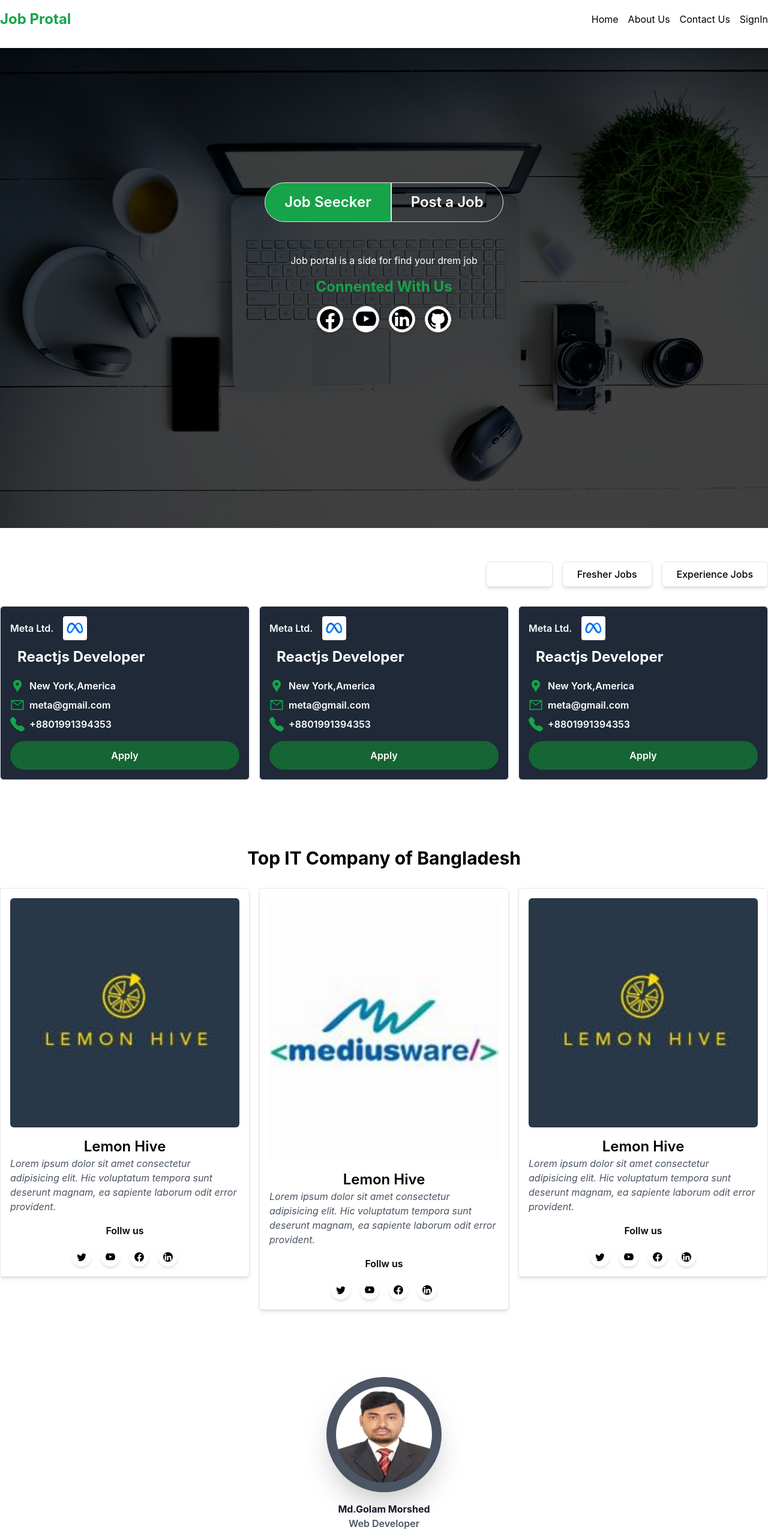
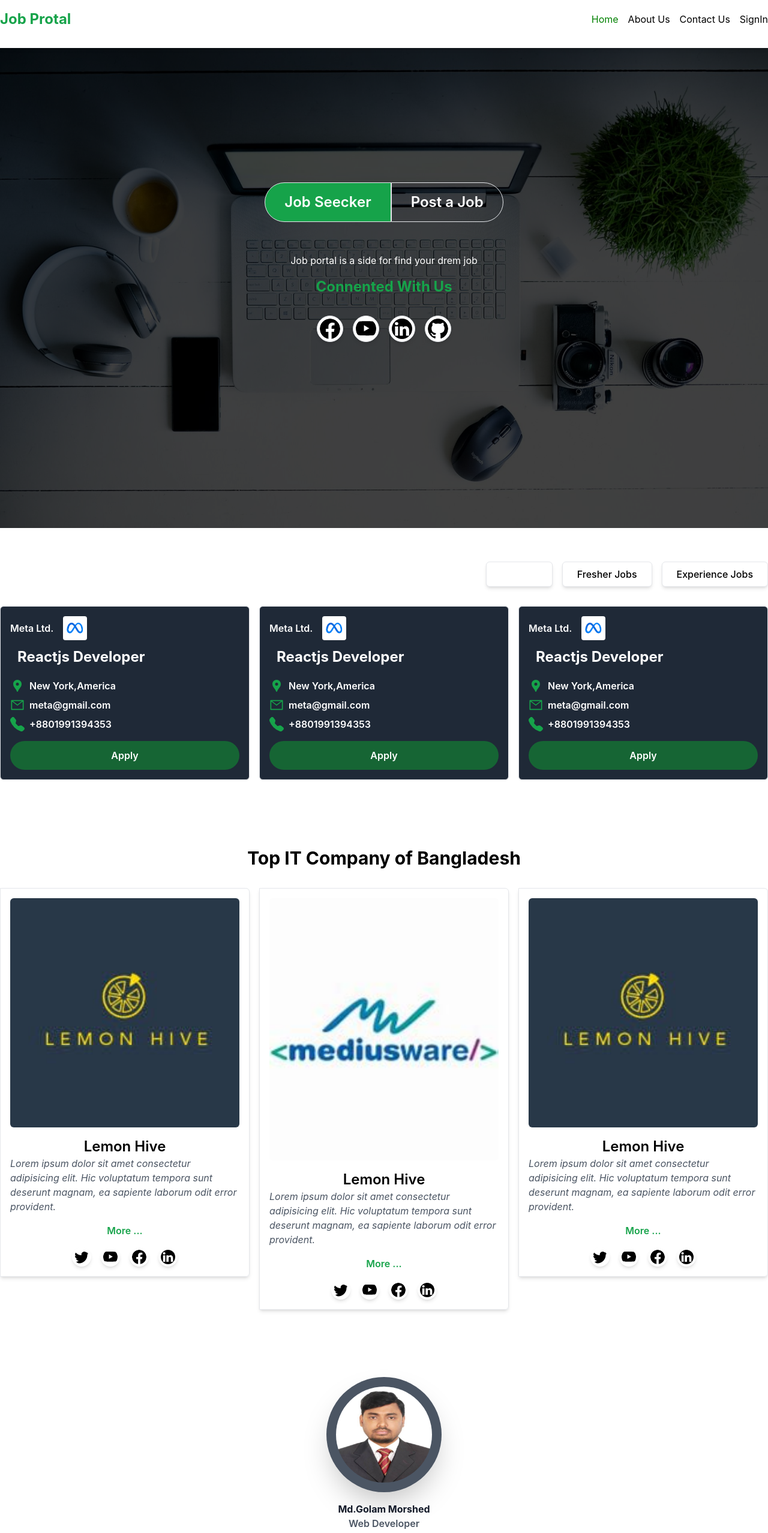
Before and after one commit to morshed0099/jobportal, a React (Create React App) app: page / in a window 1280 px wide. Shown: the top 2555 px of the page at 60% size. Built offline with nearby package versions, Linux system fonts and the light colour scheme; no server answers.

Commit message:
active route color set and job details and company details page create

```diff
--- a/src/Components/ItCompany.js
+++ b/src/Components/ItCompany.js
@@ -3,9 +3,11 @@ import React from 'react';
 import { BsFacebook, BsLinkedin, BsTwitter, BsYoutube } from 'react-icons/bs'
 import { Link } from 'react-router-dom';
 
+
 const ItCompany = ({imagesrc,companyName,description,twitter,youtube,facebook,linkedin}) => {
+
+    const id="03"
     return (
-
             <div>
                 <div className='mt-8 border shadow-md rounded-e-md p-4'>
                     <div>
@@ -22,20 +24,20 @@ const ItCompany = ({imagesrc,companyName,description,twitter,youtube,facebook,li
                         </p>
                     </div>
                     <div>
-                        <h5 className='text-1xl mt-4 text-center font-semibold'>Follw us</h5>
+                       <Link to={`/companydetails/${id}`}> <h5 className='text-1xl mt-4 text-center text-green-600 cursor-pointer font-semibold'>More ...</h5></Link>
                     </div>
                     <div className='flex justify-center gap-4 mt-4'>
                         <Link to='#'>
-                            <BsTwitter className='w-8 h-8 bg-white hover:text-green-600 duration-1000 transition shadow-md rounded-full p-2' size={24} />
+                            <BsTwitter className='w-8 h-8 bg-white hover:text-green-600 duration-1000 transition shadow-md rounded-full p-1' size={34} />
                         </Link>
                         <Link to='#'>
-                            <BsYoutube className='w-8 h-8 bg-white hover:text-green-600 duration-1000 transition shadow-md rounded-full p-2' size={24} />
+                            <BsYoutube className='w-8 h-8 bg-white hover:text-green-600 duration-1000 transition shadow-md rounded-full p-1' size={34} />
                         </Link>
                         <Link to='#'>
-                            <BsFacebook className='w-8 h-8 bg-white hover:text-green-600 duration-1000 transition shadow-md rounded-full p-2' size={24} />
+                            <BsFacebook className='w-8 h-8 bg-white hover:text-green-600 duration-1000 transition shadow-md rounded-full p-1' size={34} />
                         </Link>
                         <Link>
-                            <BsLinkedin className='w-8 h-8 bg-white hover:text-green-600 duration-1000 transition shadow-md rounded-full p-2' size={24} />
+                            <BsLinkedin className='w-8 h-8 bg-white hover:text-green-600 duration-1000 transition shadow-md rounded-full p-1' size={34} />
                         </Link>
                     </div>
                 </div>
--- a/src/Components/Navbar.js
+++ b/src/Components/Navbar.js
@@ -15,10 +15,10 @@ const Navbar = () => {
                         <h2 className='text-2xl font-bold text-green-600'>Job Protal</h2>
                     </div>
                     <div className='flex flex-row gap-4'>
-                        <NavLink to='/'>Home</NavLink>
+                        <NavLink className={`isactive ?"active":"" `} to='/'>Home</NavLink>
                         <NavLink to='/about'>About Us</NavLink>
-                        <NavLink to='/contact '>Contact Us</NavLink>
-                        <NavLink to='/signin'>SignIn</NavLink>
+                        <NavLink  to='/contact '>Contact Us</NavLink>
+                        <NavLink  to='/signin'>SignIn</NavLink>
                     </div>
                 </div>
 
@@ -28,7 +28,7 @@ const Navbar = () => {
                     <div>
                         <GiHamburgerMenu onClick={()=>setToggle(!toggale)} size={24} color='green' className='hover:opacity-75 transition w-10 h-10 p-2 rounded-full shadow-md ' />
                     </div>
-                    <div className={`flex gap-4 z-50 flex-col duration-500 ease-linear  py-8 left-0  w-full bg-gray-700 items-center absolute ${ !toggale ? "top-[-300px]":'top-[0px] min-h-full' }`}>
+                    <div className={`flex gap-4 z-50 flex-col duration-500 ease-linear   py-8 left-0  w-full bg-gray-700 items-center absolute ${ !toggale ? "top-[-300px]":'top-[0px] min-h-screen' }`}>
                         <div>
                             <h2 className='text-2xl font-bold text-green-600'>Job Protal</h2>
                         </div>
--- a/src/Components/jobs.js
+++ b/src/Components/jobs.js
@@ -2,9 +2,11 @@ import React from 'react';
 import { MdLocationPin } from 'react-icons/md'
 import { AiOutlineMail } from 'react-icons/ai'
 import { BsFillTelephoneFill } from 'react-icons/bs'
+import { Link } from 'react-router-dom';
 
 
 const jobs = ({ title, companyName, companyLogo, location, email, phoneNumber }) => {
+    const id='02'
     return (
         <div>
             <div className='p-4 mt-8 border rounded-md shadow-sm bg-gray-800 text-white hover:bg-gray-900 duration-1000 transition '>
@@ -26,7 +28,7 @@ const jobs = ({ title, companyName, companyLogo, location, email, phoneNumber })
                     <BsFillTelephoneFill size={24} className='text-green-600' />
                     {phoneNumber}
                 </h4>
-                <button className='mt-4 px-4 py-3 bg-green-800 hover:opacity-75 transition-colors font-semibold text-white rounded-full w-full'>Apply</button>
+                <Link to={`/jobdetails/${id}`}><button  className='mt-4 px-4 py-3 bg-green-800 hover:opacity-75 transition-colors font-semibold text-white rounded-full w-full'>Apply</button></Link>
             </div>
         </div>
     );
--- a/src/Router/PrivateRoute.js
+++ b/src/Router/PrivateRoute.js
@@ -9,7 +9,6 @@ const PrivateRoute = ({children}) => {
     if(loader){
         return <h1>loading----</h1>
     }
-
     if(!user){
         return <Navigate to='/login' state={{from :location}} replace />
     }
--- a/src/index.css
+++ b/src/index.css
@@ -20,6 +20,9 @@ code {
   animation: bgColor 2s ease-in infinite;
 
 }
+.active{
+  color: green;
+}
 
 @keyframes bgColor {
   0% {
--- a/src/pages/Home.js
+++ b/src/pages/Home.js
@@ -43,7 +43,7 @@ const Home = () => {
                 <div className='flex flex-col justify-center mt-5 top-4 lg:top-64 items-center relative '>
                     <p className='text-white'>Job portal is a side for find your drem job</p>
                     <p className='text-green-600 font-bold mt-4 text-2xl '>Connented With Us</p>
-                    <div className='flex mt-4  gap-4 '>
+                    <div className='flex mt-8  gap-4 '>
                         <SocialMediaLink />
                     </div>
                 </div>
--- /dev/null
+++ b/src/pages/JobDetails.js
@@ -0,0 +1,42 @@
+import React from 'react';
+import { RiLockPasswordFill } from 'react-icons/ri';
+
+const JobDetails = () => {
+    return (
+        <div className='container mx-auto'>
+            <h2 className='text-2xl font-bold text-center mt-14'>Ttile of job</h2>
+            <p className='text-justify mt-4 mb-2'>
+                We are looking for a skilled react.js developer to join our front-end development team. In this role, you will be responsible for developing and implementing user interface components using React.js concepts and workflows such as Redux, Flux, and Webpack. You will also be responsible for profiling and improving front-end performance and documenting our front-end codebase.
+
+                To ensure success as a react.js developer, you should have in-depth knowledge of JavaScript and React concepts, excellent front-end coding skills, and a good understanding of progressive web applications. Ultimately, a top-class react.js developer should be able to design and build modern user interface components to enhance application performance.
+            </p>
+            <h2 className='text-2xl font-bold mt-4 mb-4'>React.js Developer Responsibilities:</h2>
+            <li className='list-disc'>Meeting with the development team to discuss user interface ideas and applications.</li>
+            <li className='list-disc'>Reviewing application requirements and interface designs.</li>
+            <li className='list-disc'>Identifying web-based user interactions.</li>
+            <li className='list-disc'>Developing and implementing highly responsive user interface components using react concepts.</li>
+            <li className='list-disc'>Writing application interface codes using JavaScript following react.js workflows.</li>
+            <li className='list-disc'>Troubleshooting interface software and debugging application codes.</li>
+            <li className='list-disc'>Developing and implementing front-end architecture to support user interface concepts.</li>
+            <li className='list-disc'>Monitoring and improving front-end performance.</li>
+            <li className='list-disc'>Documenting application changes and developing updates.</li>
+            <li className='list-disc'>Bachelor’s degree in computer science, information technology, or a similar field.</li>
+            <li className='list-disc'>Previous experience working as a react.js developer.</li>
+            <li className='list-disc'>In-depth knowledge of JavaScript, CSS, HTML, and front-end languages.</li>
+            <li className='list-disc'>Knowledge of REACT tools including React.js, Webpack, Enzyme, Redux, and Flux.</li>
+            <li className='list-disc'>Knowledge of REACT tools including React.js, Webpack, Enzyme, Redux, and Flux.</li>
+
+            <div>
+                <div className='flex mt-8 mb-8 w-full relative'>
+                    <RiLockPasswordFill size={24} className='text-green-600 absolute ' />
+                    <input name='password' className='outline-none w-full px-8 focus:outline-none border-b-black border-b-2' placeholder='Your resume link ' type='text' />
+                </div>
+            </div>
+            <button className='px-6 py-3 text-white bg-green-600 rounded-2xl text-1xl font-bold'>Apply</button>
+        </div>
+
+
+    );
+};
+
+export default JobDetails;
--- a/src/pages/Login.js
+++ b/src/pages/Login.js
@@ -7,7 +7,7 @@ import { toast } from 'react-hot-toast';
 
 const Login = () => {
     const { user, loginUserWithEmail } = useContext(userAuth)
-    const [loader,setLoader]=useState(false)
+    const [loader, setLoader] = useState(false)
 
     const handelsubmit = (event) => {
         setLoader(true)
@@ -41,7 +41,7 @@ const Login = () => {
                     <input name='password' className='outline-none w-full px-8 focus:outline-none border-b-black border-b-2' placeholder='Your password' type='password' />
                 </div>
                 <button className='w-full rounded-full border px-4 py-2 bg-green-600 hover:opacity-75 transition text-white font-semibold'>{
-                    loader ? 'Please Wait':'Login'
+                    loader ? 'Please Wait' : 'Login'
                 }</button>
             </form>
             <div>
```
Also changed, not shown: src/Router/Router.js (+19 -2 lines), src/pages/CompanyDetails.js (added, +18 -0 lines).
